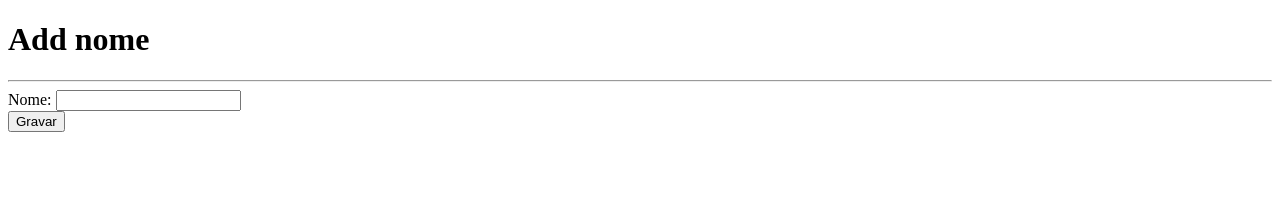
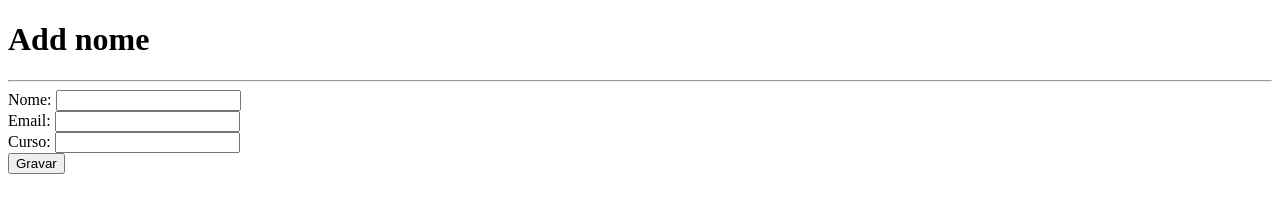
Before and after one commit to thalials/Servlet-Projeto1, a plain HTML site: page WebContent/index.html in a window 1280 px wide. Drawn offline with Linux system fonts and the light colour scheme.

Commit message:
add lacunas do formulario

```diff
--- a/WebContent/index.html
+++ b/WebContent/index.html
@@ -4,8 +4,10 @@
 		<h1>Add nome</h1>
 		<hr/>
 		<form action="adicionaNome">
-			Nome: <input type="text" name="nome"/><br />
-			<input type="submit" value="Gravar" />
+			Nome: <input type= "text" name= "nome"/><br />
+			Email: <input type= "text" name= "email"/><br />
+			Curso: <input type= "text" name= "curso" /><br />
+			<input type= "submit" value= "Gravar" />
 		</form>
 	</body>
 </html>
```
